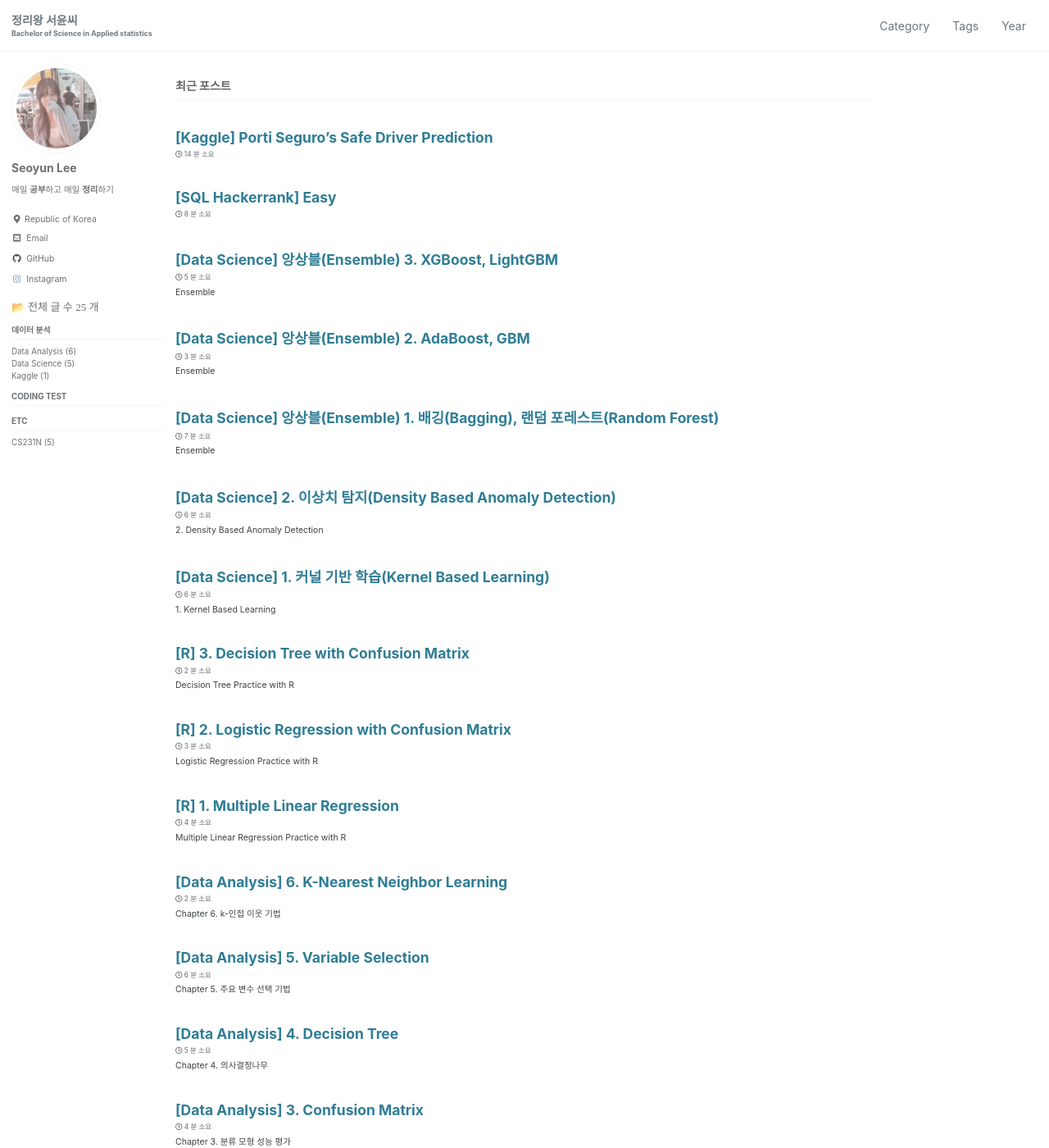
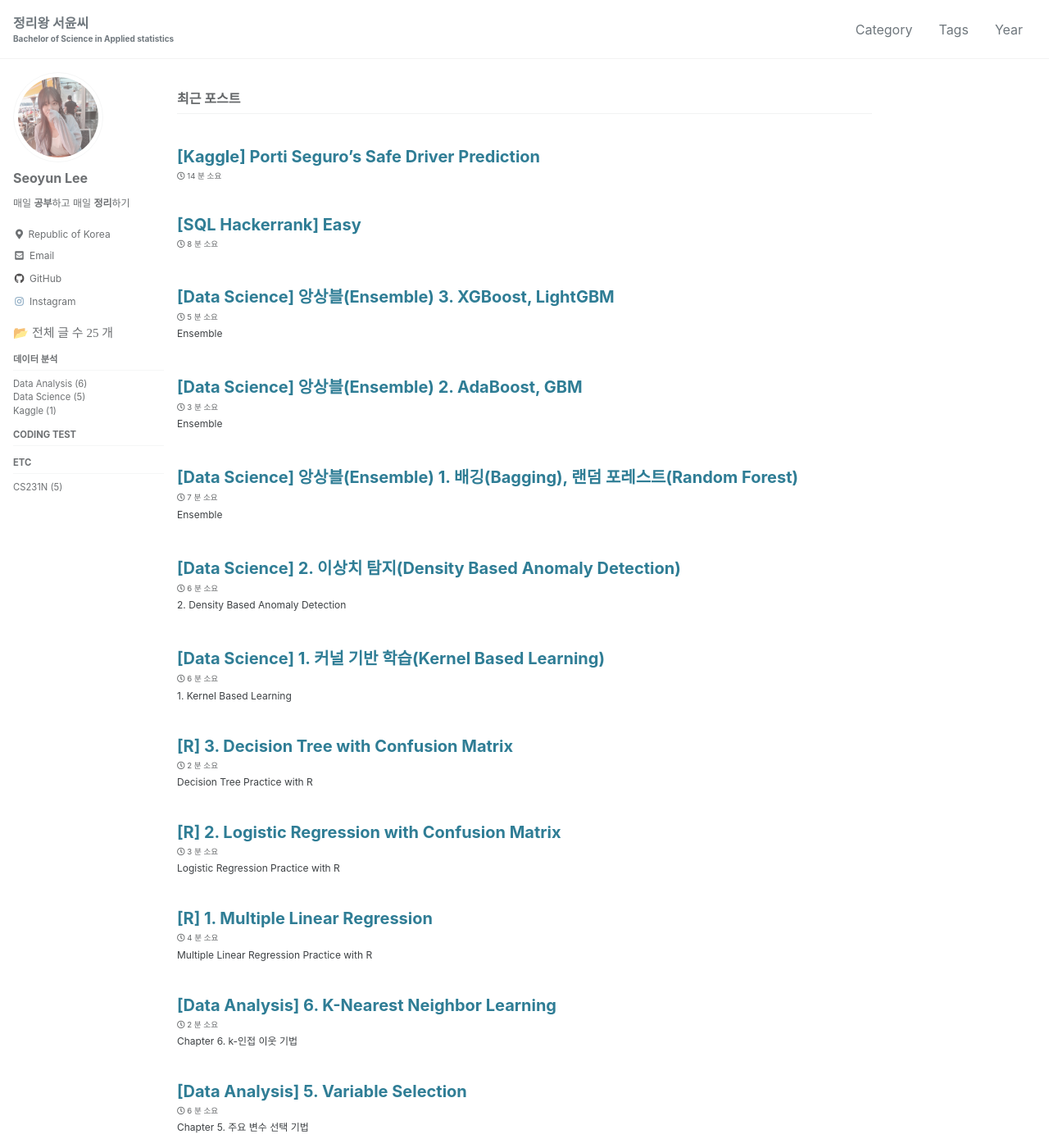
Before and after one commit to seoyun2/seoyun2.github.io, a Jekyll site: the page built from index.html, in a window 1280 px wide and 1400 px high. Shown: the whole window at 82% size. Built offline with Jekyll 4.4.1, drawn with Linux system fonts in a browser that asks for light colours; cached includes are drawn as plain includes; the list of posts is cut into pages by our own code.

Commit message:
Update _reset.scss

```diff
--- a/_sass/minimal-mistakes/_reset.scss
+++ b/_sass/minimal-mistakes/_reset.scss
@@ -8,18 +8,18 @@ html {
   /* apply a natural box layout model to all elements */
   box-sizing: border-box;
   background-color: $background-color;
-  font-size: 10px;
+  font-size: 12px;
 
   @include breakpoint($medium) {
-    font-size: 10px;
+    font-size: 12px;
   }
 
   @include breakpoint($large) {
-    font-size: 12px;
+    font-size: 14px;
   }
 
   @include breakpoint($x-large) {
-    font-size: 14px;
+    font-size: 16px;
   }
 
   -webkit-text-size-adjust: 100%;
```
